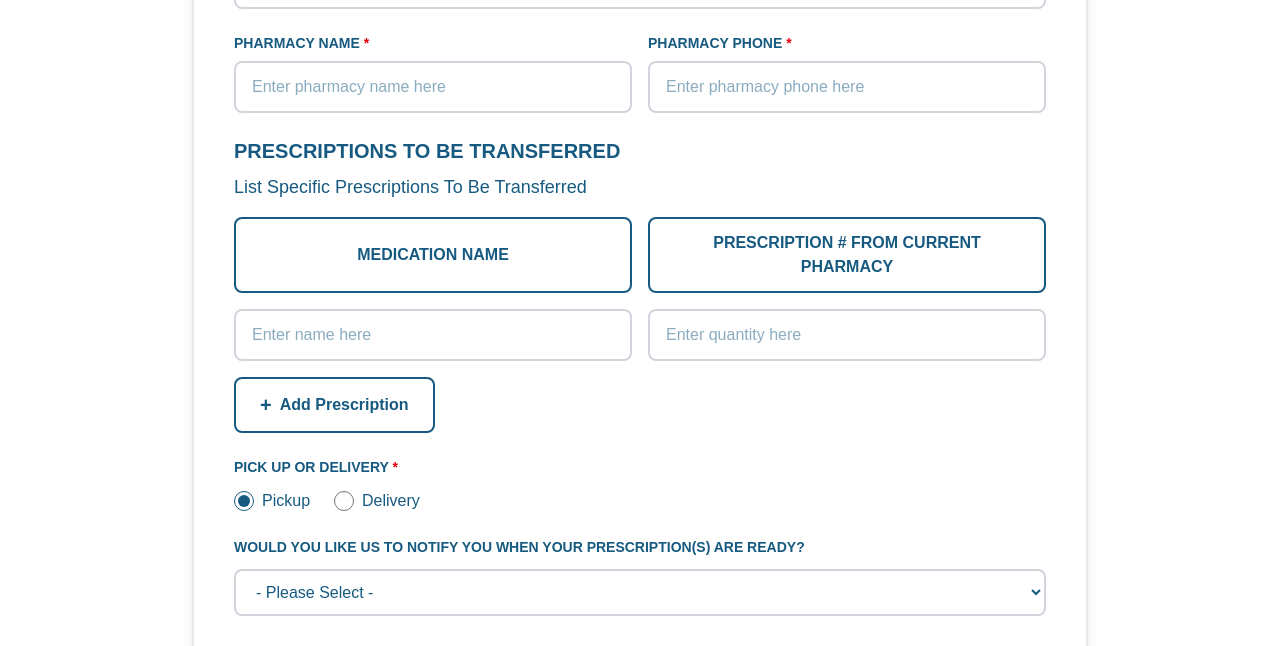
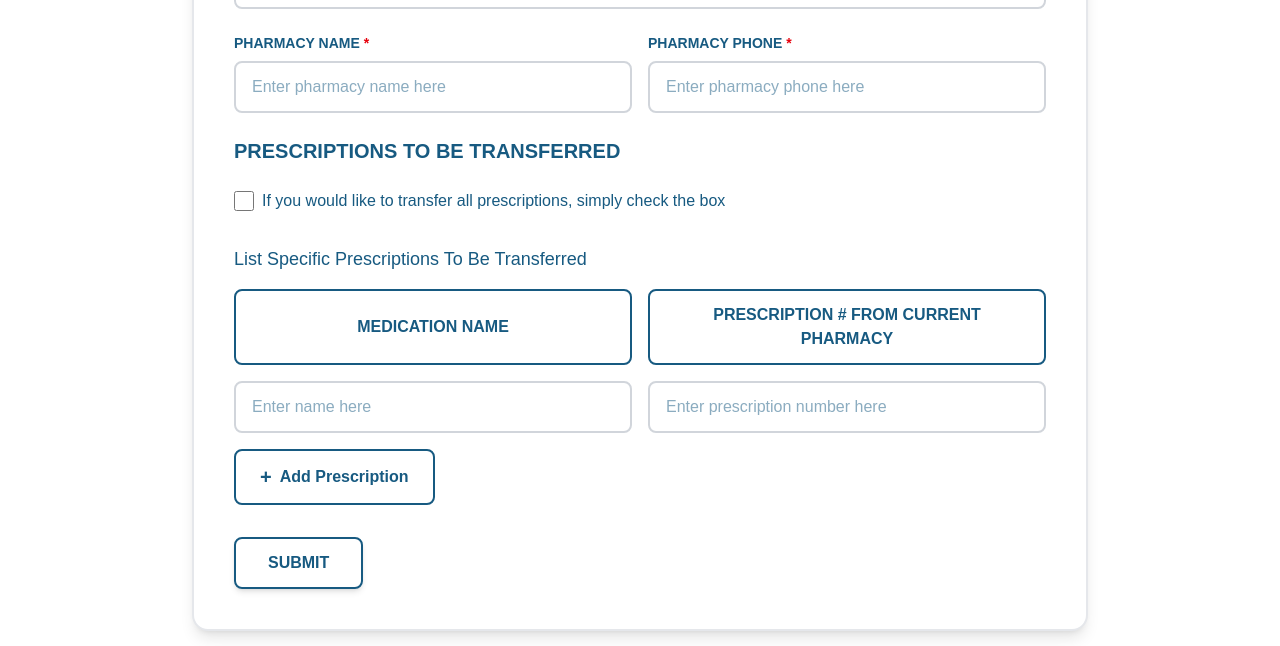
Before and after one commit to kushal5294/BrightonRx, a React (Vite) app: page /transfer in a window 1280 px wide. Shown: the part 876-1522 px from the top of the page. Built offline with nearby package versions, Linux system fonts and the light colour scheme.

Commit message:
hard done

```diff
--- a/src/components/forms/ContactForm.tsx
+++ b/src/components/forms/ContactForm.tsx
@@ -3,7 +3,7 @@ import { darkBlue } from "../../utils/constants";
 
 export const ContactForm = () => {
   const [formData, setFormData] = useState({
-    form: "contact-form",
+    form: "contact",
     firstName: "",
     lastName: "",
     address: "",
--- a/src/components/forms/RefillForm.tsx
+++ b/src/components/forms/RefillForm.tsx
@@ -10,6 +10,7 @@ interface PrescriptionRow {
 
 export default function RefillForm() {
   const [formData, setFormData] = useState({
+    form: "refill",
     lastName: "",
     firstName: "",
     phone: "",
--- a/src/components/forms/TransferForm.tsx
+++ b/src/components/forms/TransferForm.tsx
@@ -10,6 +10,7 @@ interface PrescriptionRow {
 
 export default function TransferForm() {
   const [formData, setFormData] = useState({
+    form: "transfer",
     lastName: "",
     firstName: "",
     phone: "",
@@ -17,13 +18,13 @@ export default function TransferForm() {
     address: "",
     oldPharmacyName: "",
     oldPharmacyPhone: "",
-    pickupMethod: "pickup",
-    notification: "",
   });
 
   const [prescriptions, setPrescriptions] = useState<PrescriptionRow[]>([
     { id: 1, name: "", RxNumber: "" },
   ]);
+
+  const [transferAll, setTransferAll] = useState(false);
 
   const handleChange = (
     e: React.ChangeEvent<HTMLInputElement | HTMLSelectElement>
@@ -46,7 +47,10 @@ export default function TransferForm() {
   };
 
   const addPrescription = () => {
-    const newId = Math.max(...prescriptions.map((p) => p.id)) + 1;
+    const newId =
+      prescriptions.length > 0
+        ? Math.max(...prescriptions.map((p) => p.id)) + 1
+        : 1;
     setPrescriptions([...prescriptions, { id: newId, name: "", RxNumber: "" }]);
   };
 
@@ -56,13 +60,13 @@ export default function TransferForm() {
 
   const handleSubmit = (e: React.FormEvent) => {
     e.preventDefault();
-    console.log("Form submitted:", { formData, prescriptions });
+    console.log("Form submitted:", { formData, prescriptions, transferAll });
   };
 
   return (
     <div className="w-full max-w-4xl mx-auto mb-16 px-4 sm:px-6 md:px-0 -mt-3">
       <div className="bg-white border-2 border-gray-200 rounded-2xl shadow-lg p-6 sm:p-8 md:p-10">
-        <div className="space-y-6">
+        <form onSubmit={handleSubmit} className="space-y-6">
           <div className="border-b-2 border-gray-200 pb-4">
             <h2 className="text-2xl font-bold text-red-600">
               * REQUIRED INFORMATION
@@ -85,7 +89,7 @@ export default function TransferForm() {
                 <input
                   type="text"
                   name="firstName"
-                  value={formData.firstName}
+                  value={formData.firstName || ""}
                   onChange={handleChange}
                   placeholder="Enter first name here"
                   required
@@ -110,7 +114,7 @@ export default function TransferForm() {
                 <input
                   type="text"
                   name="lastName"
-                  value={formData.lastName}
+                  value={formData.lastName || ""}
                   onChange={handleChange}
                   placeholder="Enter last name here"
                   required
@@ -128,7 +132,7 @@ export default function TransferForm() {
             </div>
           </div>
 
-          {/* PHONE NUMBER  & DOB*/}
+          {/* PHONE NUMBER & DOB */}
           <div>
             <div className="grid grid-cols-1 md:grid-cols-2 gap-4">
               <div>
@@ -141,7 +145,7 @@ export default function TransferForm() {
                 <input
                   type="text"
                   name="phone"
-                  value={formData.phone}
+                  value={formData.phone || ""}
                   onChange={handleChange}
                   placeholder="Enter phone number here"
                   required
@@ -166,7 +170,7 @@ export default function TransferForm() {
                 <input
                   type="text"
                   name="dob"
-                  value={formData.dob}
+                  value={formData.dob || ""}
                   onChange={handleChange}
                   placeholder="Enter date of birth here"
                   required
@@ -183,6 +187,7 @@ export default function TransferForm() {
               </div>
             </div>
           </div>
+
           {/* Address */}
           <div>
             <label
@@ -194,7 +199,7 @@ export default function TransferForm() {
             <input
               type="text"
               name="address"
-              value={formData.address}
+              value={formData.address || ""}
               onChange={handleChange}
               placeholder="Enter address here"
               required
@@ -220,7 +225,7 @@ export default function TransferForm() {
                 <input
                   type="text"
                   name="oldPharmacyName"
-                  value={formData.oldPharmacyName}
+                  value={formData.oldPharmacyName || ""}
                   onChange={handleChange}
                   placeholder="Enter pharmacy name here"
                   required
@@ -245,7 +250,7 @@ export default function TransferForm() {
                 <input
                   type="text"
                   name="oldPharmacyPhone"
-                  value={formData.oldPharmacyPhone}
+                  value={formData.oldPharmacyPhone || ""}
                   onChange={handleChange}
                   placeholder="Enter pharmacy phone here"
                   required
@@ -268,6 +273,23 @@ export default function TransferForm() {
             <h3 className="text-xl font-bold mb-2" style={{ color: darkBlue }}>
               PRESCRIPTIONS TO BE TRANSFERRED
             </h3>
+            <div className="flex items-center gap-2 mb-4 pt-4 pb-4">
+              <input
+                type="checkbox"
+                id="transferAll"
+                checked={transferAll}
+                onChange={(e) => setTransferAll(e.target.checked)}
+                className="w-5 h-5"
+                style={{ accentColor: darkBlue }}
+              />
+              <label htmlFor="transferAll" style={{ color: darkBlue }}>
+                If you would like to transfer all prescriptions, simply check
+                the box
+              </label>
+            </div>
+
+            {!transferAll && (
+              <>
                 <p className="text-lg mb-4" style={{ color: darkBlue }}>
                   List Specific Prescriptions To Be Transferred
                 </p>
@@ -295,7 +317,7 @@ export default function TransferForm() {
                     <div>
                       <input
                         type="text"
-                    value={prescription.name}
+                        value={prescription.name || ""}
                         onChange={(e) =>
                           handlePrescriptionChange(
                             prescription.id,
@@ -318,7 +340,7 @@ export default function TransferForm() {
                     <div className="flex gap-2">
                       <input
                         type="text"
-                    value={prescription.RxNumber}
+                        value={prescription.RxNumber || ""}
                         onChange={(e) =>
                           handlePrescriptionChange(
                             prescription.id,
@@ -326,7 +348,7 @@ export default function TransferForm() {
                             e.target.value
                           )
                         }
-                    placeholder="Enter quantity here"
+                        placeholder="Enter prescription number here"
                         className="flex-1 px-4 py-3 border-2 rounded-lg focus:outline-none transition-colors"
                         style={{
                           borderColor: "rgb(209, 213, 219)",
@@ -351,7 +373,8 @@ export default function TransferForm() {
                               "rgb(243, 244, 246)";
                           }}
                           onMouseLeave={(e) => {
-                        e.currentTarget.style.backgroundColor = "transparent";
+                            e.currentTarget.style.backgroundColor =
+                              "transparent";
                           }}
                           title="Delete prescription"
                         >
@@ -368,7 +391,8 @@ export default function TransferForm() {
                   className="flex items-center gap-2 px-6 py-3 border-2 font-semibold rounded-lg transition-all"
                   style={{ borderColor: darkBlue, color: darkBlue }}
                   onMouseEnter={(e) => {
-                e.currentTarget.style.backgroundColor = "rgb(243, 244, 246)";
+                    e.currentTarget.style.backgroundColor =
+                      "rgb(243, 244, 246)";
                   }}
                   onMouseLeave={(e) => {
                     e.currentTarget.style.backgroundColor = "transparent";
@@ -377,70 +401,8 @@ export default function TransferForm() {
                   <span className="text-xl">+</span>
                   Add Prescription
                 </button>
-          </div>
-
-          {/* PICK UP OR DELIVERY */}
-          <div>
-            <label
-              className="block text-sm font-semibold mb-3"
-              style={{ color: darkBlue }}
-            >
-              PICK UP OR DELIVERY <span className="text-red-600">*</span>
-            </label>
-            <div className="flex gap-6">
-              <label className="flex items-center gap-2 cursor-pointer">
-                <input
-                  type="radio"
-                  name="pickupMethod"
-                  value="pickup"
-                  checked={formData.pickupMethod === "pickup"}
-                  onChange={handleChange}
-                  className="w-5 h-5"
-                  style={{ accentColor: darkBlue }}
-                />
-                <span style={{ color: darkBlue }}>Pickup</span>
-              </label>
-              <label className="flex items-center gap-2 cursor-pointer">
-                <input
-                  type="radio"
-                  name="pickupMethod"
-                  value="delivery"
-                  checked={formData.pickupMethod === "delivery"}
-                  onChange={handleChange}
-                  className="w-5 h-5"
-                  style={{ accentColor: darkBlue }}
-                />
-                <span style={{ color: darkBlue }}>Delivery</span>
-              </label>
-            </div>
-          </div>
-
-          {/* NOTIFICATION */}
-          <div>
-            <label
-              className="block text-sm font-semibold mb-3"
-              style={{ color: darkBlue }}
-            >
-              WOULD YOU LIKE US TO NOTIFY YOU WHEN YOUR PRESCRIPTION(S) ARE
-              READY?
-            </label>
-            <select
-              name="notification"
-              value={formData.notification}
-              onChange={handleChange}
-              className="w-full px-4 py-3 border-2 rounded-lg focus:outline-none transition-colors bg-white"
-              style={{ borderColor: "rgb(209, 213, 219)", color: darkBlue }}
-              onFocus={(e) => (e.target.style.borderColor = darkBlue)}
-              onBlur={(e) =>
-                (e.target.style.borderColor = "rgb(209, 213, 219)")
-              }
-            >
-              <option value="">- Please Select -</option>
-              <option value="email">Email</option>
-              <option value="phone">Phone</option>
-              <option value="text">Text Message</option>
-              <option value="none">No Notification</option>
-            </select>
+              </>
+            )}
           </div>
 
           {/* reCAPTCHA */}
@@ -454,8 +416,7 @@ export default function TransferForm() {
           {/* Submit Button */}
           <div className="-mt-4">
             <button
-              type="button"
-              onClick={handleSubmit}
+              type="submit"
               className="px-8 py-3 border-2 font-semibold rounded-lg transition-all shadow-md"
               style={{ borderColor: darkBlue, color: darkBlue }}
               onMouseEnter={(e) => {
@@ -468,7 +429,7 @@ export default function TransferForm() {
               SUBMIT
             </button>
           </div>
-        </div>
+        </form>
       </div>
     </div>
   );
```
Lines whose indentation alone changed are shown as unchanged.
